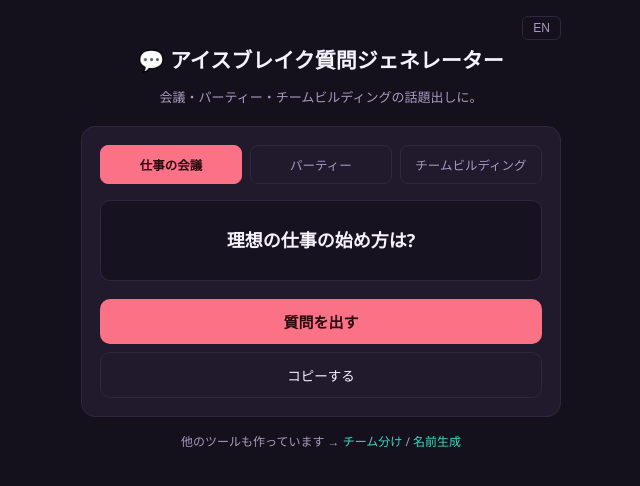
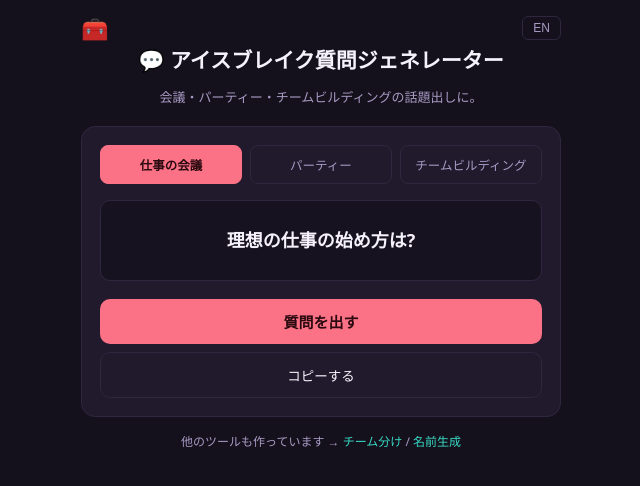
Before and after one commit to naginata-work/icebreaker, a plain HTML site: page index.html in a window 1280 px wide. Shown: the full height of the page, 319-959 px from the left. Drawn offline with Linux system fonts and the light colour scheme.

Commit message:
Add link back to full tool list (naginata-work.github.io)
Co-Authored-By: Claude Sonnet 5 <noreply@anthropic.com>
Claude-Session: https://claude.ai/code/session_01Ws9W814RRLJbyxWgZLq2q5

```diff
--- a/index.html
+++ b/index.html
@@ -18,7 +18,8 @@
     background: var(--bg); color: var(--text); padding: 16px;
   }
   .wrap { max-width: 480px; margin: 0 auto; }
-  .top-row { display: flex; justify-content: flex-end; margin-bottom: 4px; }
+  .top-row { display: flex; justify-content: space-between; align-items: center; margin-bottom: 4px; }
+  .home-link { font-size: 22px; text-decoration: none; line-height: 1; }
   .lang-btn { background: none; border: 1px solid var(--border); color: var(--sub); border-radius: 6px; padding: 4px 10px; font-size: 12px; cursor: pointer; }
   h1 { font-size: 21px; text-align: center; margin: 4px 0 4px; }
   .lead { text-align: center; color: var(--sub); font-size: 13px; margin-bottom: 18px; line-height: 1.6; }
@@ -43,7 +44,7 @@
 </head>
 <body>
 <div class="wrap">
-  <div class="top-row"><button class="lang-btn" id="langBtn">EN</button></div>
+  <div class="top-row"><a href="https://naginata-work.github.io/" class="home-link" title="All tools">🧰</a><button class="lang-btn" id="langBtn">EN</button></div>
   <h1 id="title">💬 アイスブレイク質問ジェネレーター</h1>
   <p class="lead" id="lead">会議・パーティー・チームビルディングの話題出しに。</p>
 
```
